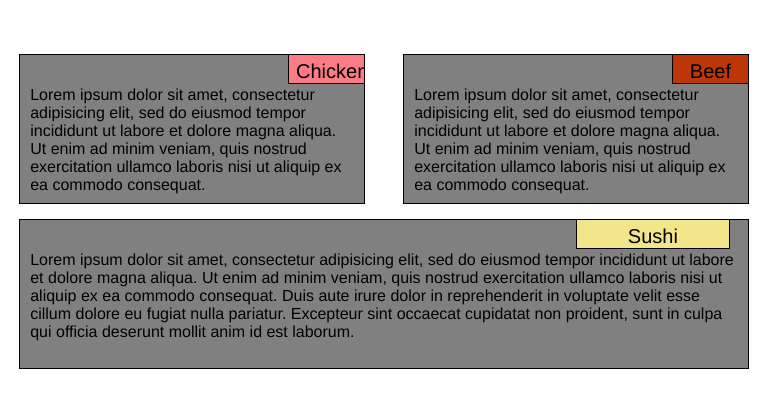
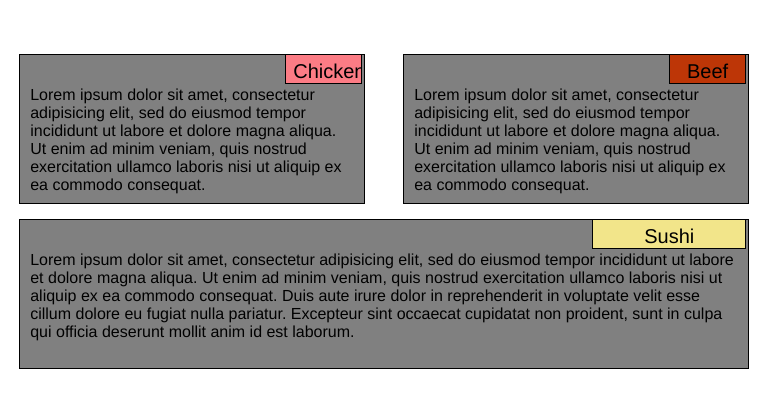
Before and after one commit to Eduardojalmanza/eduardojalmanza.github.io, a plain HTML site: page index.html in a window 768 px wide. Shown: the part 98-506 px from the top of the page. Drawn offline with Linux system fonts and the light colour scheme.

Commit message:
mod ubicacion de titulo del ultimo articulo en vista tablet

```diff
--- a/css/estilos.css
+++ b/css/estilos.css
@@ -109,6 +109,7 @@ div#container {
 @media (min-width: 768px) and (max-width: 991px) {
   #titulo-fijo{
     font-size: 1.25em;
+    right: 22px;
   }
   .cambio-text{
     padding-top: 4%;
@@ -154,6 +155,7 @@ div#container {
   .col-md-12 {
     width: 100%;
     margin-top: 15px;
+    margin-bottom: 25px;
   }
 }
 /********** Small devices only **********/
```
